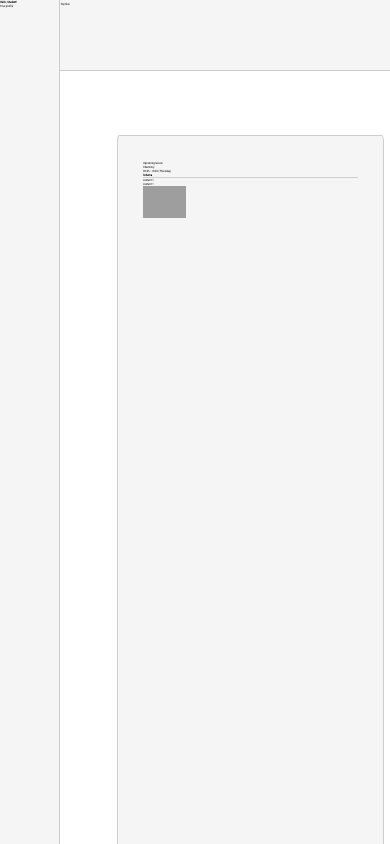
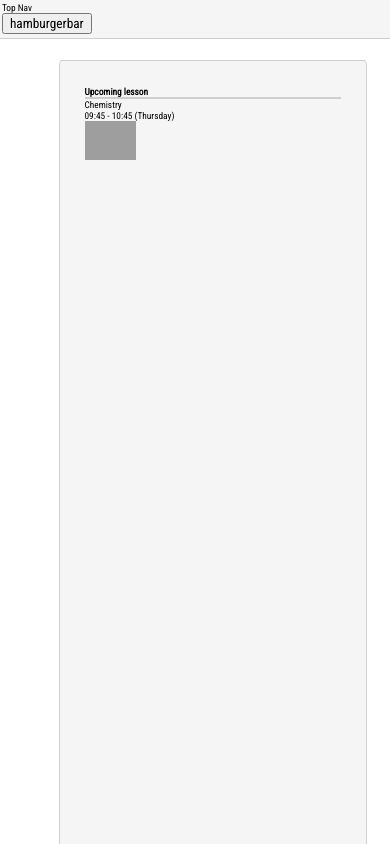
Before and after one commit to TE4-2023/ssentials, a plain HTML site: page index.html in a window 390 px wide. Drawn offline with Linux system fonts and the light colour scheme; grey boxes are pictures that could not be loaded.

Commit message:
Add hamburgar button
Button toggles sidebar on devices that are smaller.

```diff
--- a/index.html
+++ b/index.html
@@ -11,6 +11,9 @@
     <link rel="preconnect" href="https://fonts.googleapis.com">
     <link rel="preconnect" href="https://fonts.gstatic.com" crossorigin>
     <link href="https://fonts.googleapis.com/css2?family=Roboto&family=Roboto+Condensed&family=Roboto+Slab:wght@400;600&display=swap" rel="stylesheet">
+
+    <!-- SCRIPTS -->
+    <script src="scripts/script.js"></script>
 </head>
 
 <!--
@@ -34,10 +37,12 @@
     <!-- Topnav will only contain a searchbar that serves to demonstrate only -->
     <div class="topnav">
         <p>Top Nav</p>
+        <button onclick="toggleSidenavbar()" id="sidenavtoggle">hamburgerbar</button>
     </div>
 
     <!-- Will contains links to useful pages making it easier to navigate compared to other websites -->
-    <div class="sidenav">
+    <div class="sidenav" id="sidenavbar">
+        <button onclick="toggleSidenavbar()" id="sidenavtoggle">hamburgerbar</button>
         <h1>Hello, Student!</h1>
         <p>Your profile</p>
     </div>
@@ -50,16 +55,12 @@
 
             <!-- Rdirects to full schedile when clicked in theory -->
             <div class="upcoming-lesson">
-                <p>Upcoming lesson</p>
+                <h1>Upcoming lesson</h1>
+                <hr> <!-- page line break -->
                 <p class="discrete-par">Chemistry</p>
                 <p class="discrete-par">09:45 - 10:45 (Thursday)</p>
             </div>
-
             <!-- Put following in div/-s -->
-            <h1>Schema</h1>
-            <hr> <!-- page line break -->
-            <p>content 1</p>
-            <p>content 1</p>
             <img class="thumbnail-img" src="https://steamuserimages-a.akamaihd.net/ugc/2062135935828798076/1638AE1EF472C943F43C3D2D3665D3C4D906BDAA/?imw=1024&&ima=fit&impolicy=Letterbox&imcolor=%23000000&letterbox=false" alt="breadcat">
         </div>
         <!-- END OF CONTENT -->
--- /dev/null
+++ b/scripts/script.js
@@ -0,0 +1,49 @@
+var sideShowing = false
+
+function toggleSidenavbar() {
+    if (sideShowing) {
+        document.getElementById("sidenavbar").style.display = "none";
+    }
+    else {
+        document.getElementById("sidenavbar").style.display = "inherit";
+    }
+    sideShowing = !sideShowing
+}
+
+
+const mediaQuery = window.matchMedia('(min-width: 851px)');
+
+function handleTabletChange(e) {
+    // Check if the media query is true
+    if (e.matches) {
+        // Then log the following message to the console
+        document.getElementById("sidenavbar").style.display = "inherit";
+        sideShowing = true;
+        document.getElementsById("sidenavtoggle").forEach(item => {
+            item.style.display = "none";
+        });
+    }
+}
+mediaQuery.addListener(handleTabletChange);
+handleTabletChange(mediaQuery);
+
+
+
+
+
+
+const mediaQuery2 = window.matchMedia('(max-width: 850px)');
+
+function handleTabletChange2(e) {
+    // Check if the media query is true
+    if (e.matches) {
+        // Then log the following message to the console
+        document.getElementById("sidenavbar").style.display = "none";
+        sideShowing = false;
+        document.getElementsById("sidenavtoggle").forEach(item => {
+            item.style.display = "inherit";
+        });
+    }
+}
+mediaQuery2.addListener(handleTabletChange2);
+handleTabletChange2(mediaQuery2);
--- a/styles/style.css
+++ b/styles/style.css
@@ -5,17 +5,20 @@
 :root {
     /* COLORS */
     --bg-color: white;
-    --fg-color: rgba(245, 245, 245, 0.932);
-    --border-color: #cecece;
+    --fg-color: rgb(245, 245, 245);
+    --detail-color: #cecece;
 
     /* SIZES */
-    --sidenav-width:         15%;
-    --topnav-height:         10%;
+    --sidenav-width:         10vw;
+    --sidenav-offset:        11vw;
+    --topnav-height:          4vh;
+    --topnav-offset:          5vh;
     --main-font-size:     0.75vw;
-    --border-thickness:      1px;
+    --hr-height: 2px;
 
     /* OTHER */
-    --border-style: solid;
+    --border: 1px solid #cecece;
+    --pad: 0.5% 0.5% 0.5% 0.5%; /* TOP, RIGHT, BOTTOM, LEFT */
 }
 
 *{
@@ -36,8 +39,8 @@ p, h1 {
 }
 
 hr {
-    height: var(--border-thickness); /* uses border thickness even though its not a border*/
-    background-color: var(--border-color);
+    height: var(--hr-height); /* uses border thickness even though its not a border*/
+    background-color: var(--detail-color);
     border: none;
 }
 
@@ -66,42 +69,45 @@ body {
 
 .sidenav {
     margin-top: 0;
-    width: 15%;
+    width: var(--sidenav-width);
     height: 100%;
 
     background-color:  var(--fg-color);
-    border-right: var(--border-thickness) var(--border-style) var(--border-color);
+    border-right: var(--border);
 
     float: left;
     position: fixed;
     z-index: 2;
+    padding: var(--pad);
+}
 
-    /* TOP, RIGHT, BOTTOM, LEFT */
-    /*padding: 0.5% 0.75% 0.75% 0.5%;*/
+#sidenavtoggle {
+    display: none;
 }
 
 .topnav {
-    margin-left: 15%;
+    margin-left: var(--sidenav-offset);
     width: 100%;
-    height: 8vh;
+    height: var(--topnav-height);
 
     background-color: var(--fg-color);
-    border-bottom: var(--border-thickness) var(--border-style) var(--border-color);
+    border-bottom: var(--border);
     position: fixed;
     z-index: 1;
 
-    padding: 0.5% 0% 0.25% 0.5%;
+    padding: var(--pad);
 }
 
 
 /* Contains the interactibe content */
 .content {
-    margin-top: 8vh;
-    margin-left: 15%;
+    margin-top: 5.5vh; /* Previous line of code does not offset correctly */
+    margin-left: var(--sidenav-offset);
     padding-left: 15%;
-    padding-right: 90%;
-    width: 100%;
-    height: 100%;
+    padding-right: 15%;
+    padding-bottom: 5.5vh;
+    width: 59%;
+    height: 89vh;
 
     background-color: var(--bg-color);
     position: fixed;
@@ -111,14 +117,14 @@ body {
 
 /* Contrasts the content class */
 .container {
-    margin-top: 8vh;
+    margin-top: 5%;
     padding: 25px;
-    width: 55%;
+    width: 94%;
     height: 100%;
     border-radius: 0.8%;
 
     background-color: var(--fg-color);
-    border: var(--border-thickness) var(--border-style) var(--border-color);
+    border: var(--border);
 
     box-shadow: 2px;
 }
@@ -126,3 +132,74 @@ body {
 .thumbnail-img {
     width: 20%; /* 20% the size of the inside of the container class */
 }
+
+
+
+
+
+/*
+    MEDIA CSS
+    - Applies to different sizes of screens
+*/
+
+/* On screens that are 992px or less, set the background color to blue */
+/*@media screen and (max-width: 992px) {
+    .content {
+        background-color: blue;
+    }
+}*/
+
+/* On screens that are 600px or less, set the background color to olive */
+@media screen and (max-width: 1920px) {
+    :root {
+        /* SIZES */
+        --sidenav-width:         10vw;
+        --sidenav-offset:        11vw;
+        --topnav-height:          4vh;
+        --topnav-offset:          5vh;
+        --main-font-size:     1vw;
+        --hr-height: 2px;
+
+        /* OTHER */
+        --border: 1px solid #cecece;
+        --pad: 0.5% 0.5% 0.5% 0.5%; /* TOP, RIGHT, BOTTOM, LEFT */
+    }
+}
+
+@media screen and (max-width: 850px) {
+    :root {
+        /* SIZES */
+        --sidenav-width:         80vw;
+        --sidenav-offset:        0vw;
+        --topnav-height:          4vh;
+        --topnav-offset:          5vh;
+        --main-font-size:     2.4vw;
+        --hr-height: 2px;
+
+        /* OTHER */
+        --border: 1px solid #cecece;
+        --pad: 0.5% 0.5% 0.5% 0.5%; /* TOP, RIGHT, BOTTOM, LEFT */
+    }
+
+    .sidenav {
+        display: none;
+    }
+
+    #sidenavtoggle {
+        display: inherit;
+    }
+
+    .content {
+        margin-top: 5.5vh; /* Previous line of code does not offset correctly */
+        margin-left: var(--sidenav-offset);
+        padding-left: 15%;
+        padding-right: 15%;
+        padding-bottom: 5.5vh;
+        width: 70%;
+        height: 89vh;
+
+        background-color: var(--bg-color);
+        position: fixed;
+        overflow-x: hidden;
+    }
+}
```
